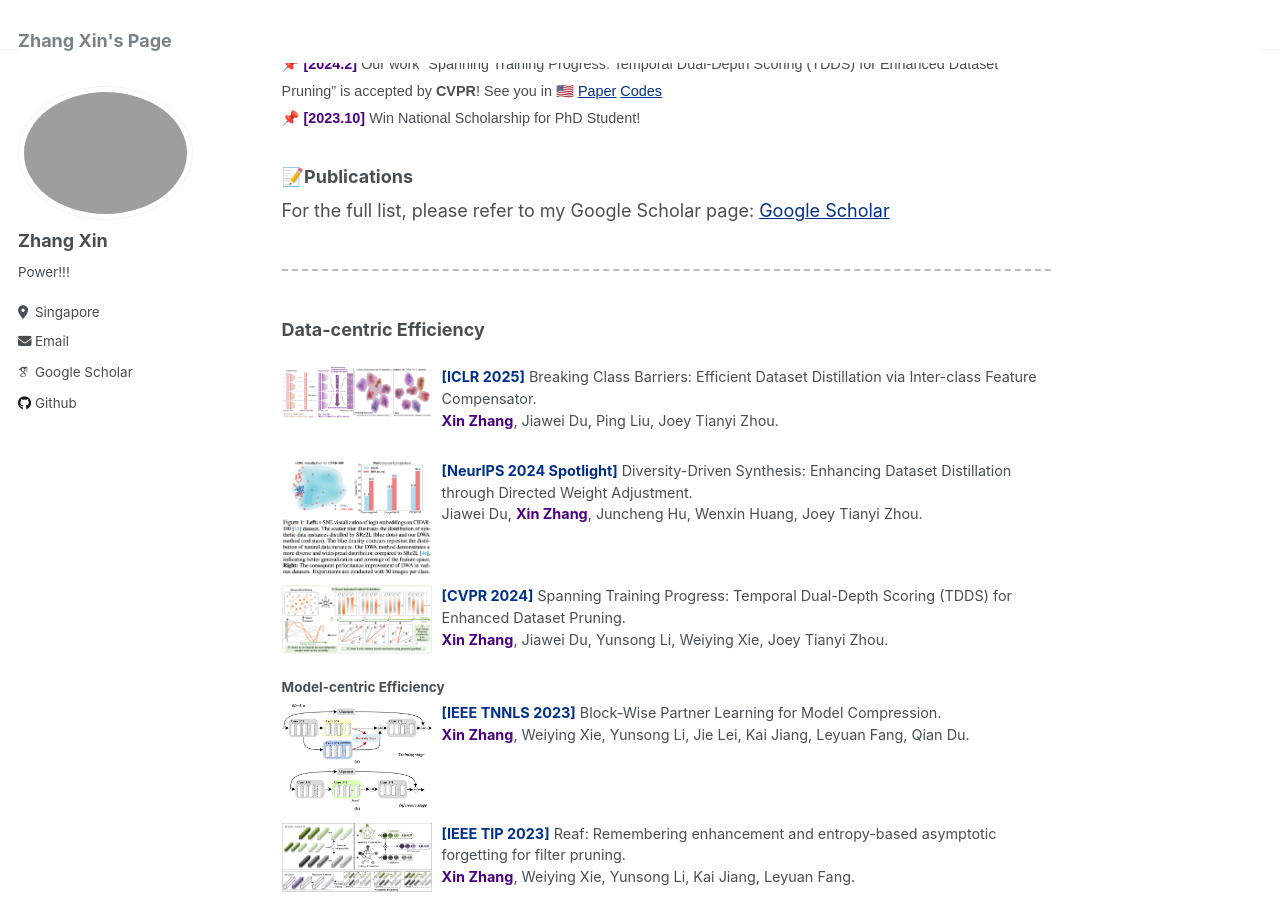
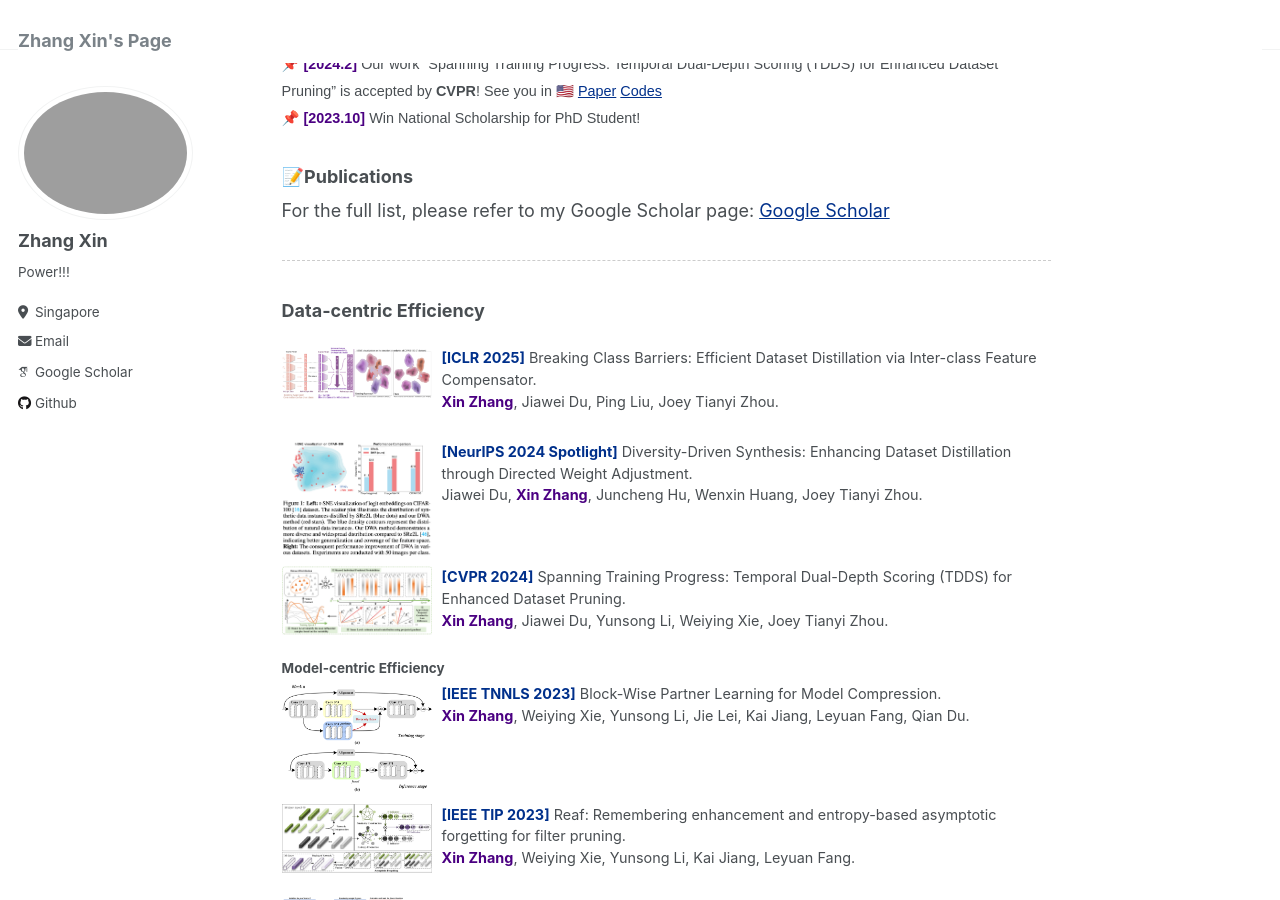
Before and after one commit to zhangxin-xd/zhangxin-xd.github.io, a Jekyll site: the page built from _pages/about.md, in a window 1280 px wide and 900 px high, scrolled down 779 px. Built offline with Jekyll 4.4.1, drawn with Linux system fonts in a browser that asks for light colours; some web fonts are replaced.

Commit message:
Update about.md

```diff
--- a/_pages/about.md
+++ b/_pages/about.md
@@ -34,7 +34,7 @@ Sincere thanks to my collaborators and mentors for their continued support and g
 
 For the full list, please refer to my Google Scholar page: <a href="https://scholar.google.com/citations?user=rJMMViQAAAAJ&hl=zh-CN&oi=ao" style="color:#00308B;">Google Scholar</a>
 
-<hr style="border: none; border-top: 2px dashed #bbb; margin: 2.5em 0;" />
+<hr style="border: none; border-top: 1px dashed #ccc; margin: 2em 0;" />
 
 **Data-centric Efficiency**
 
```
